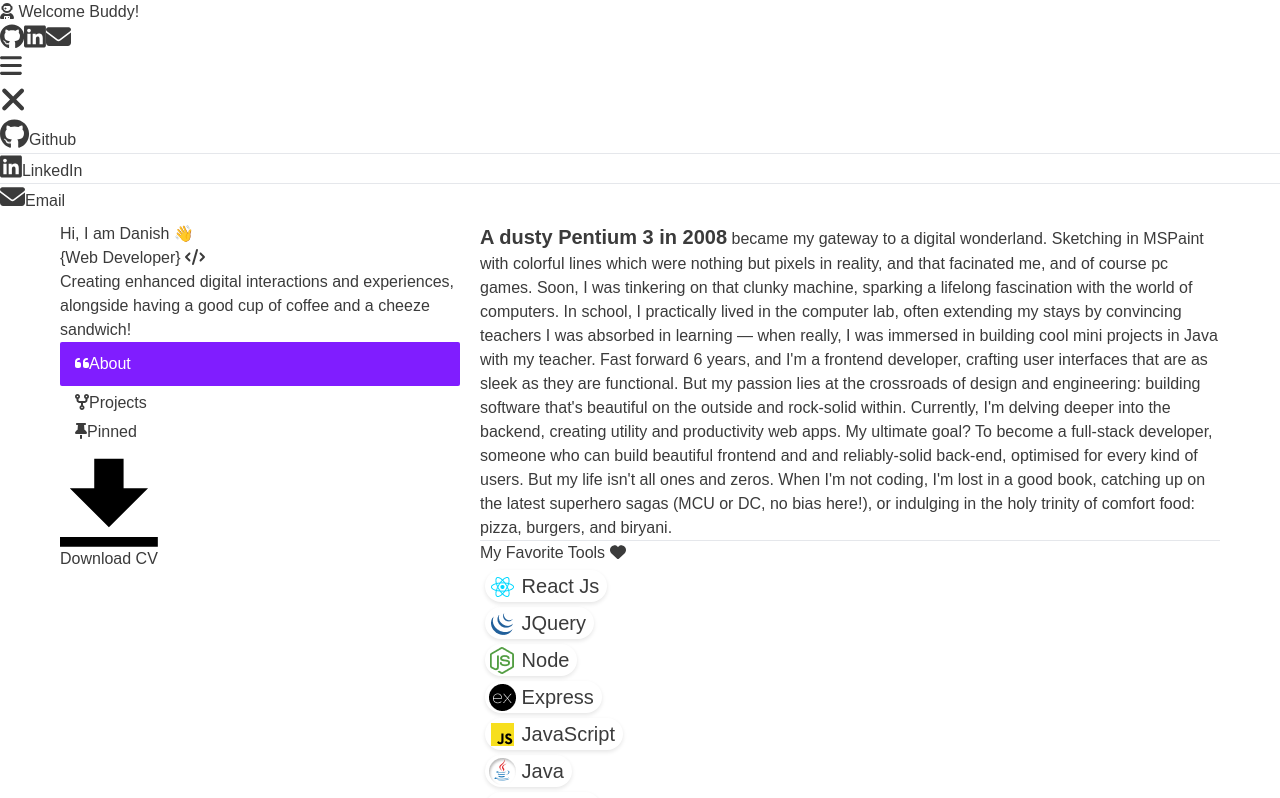
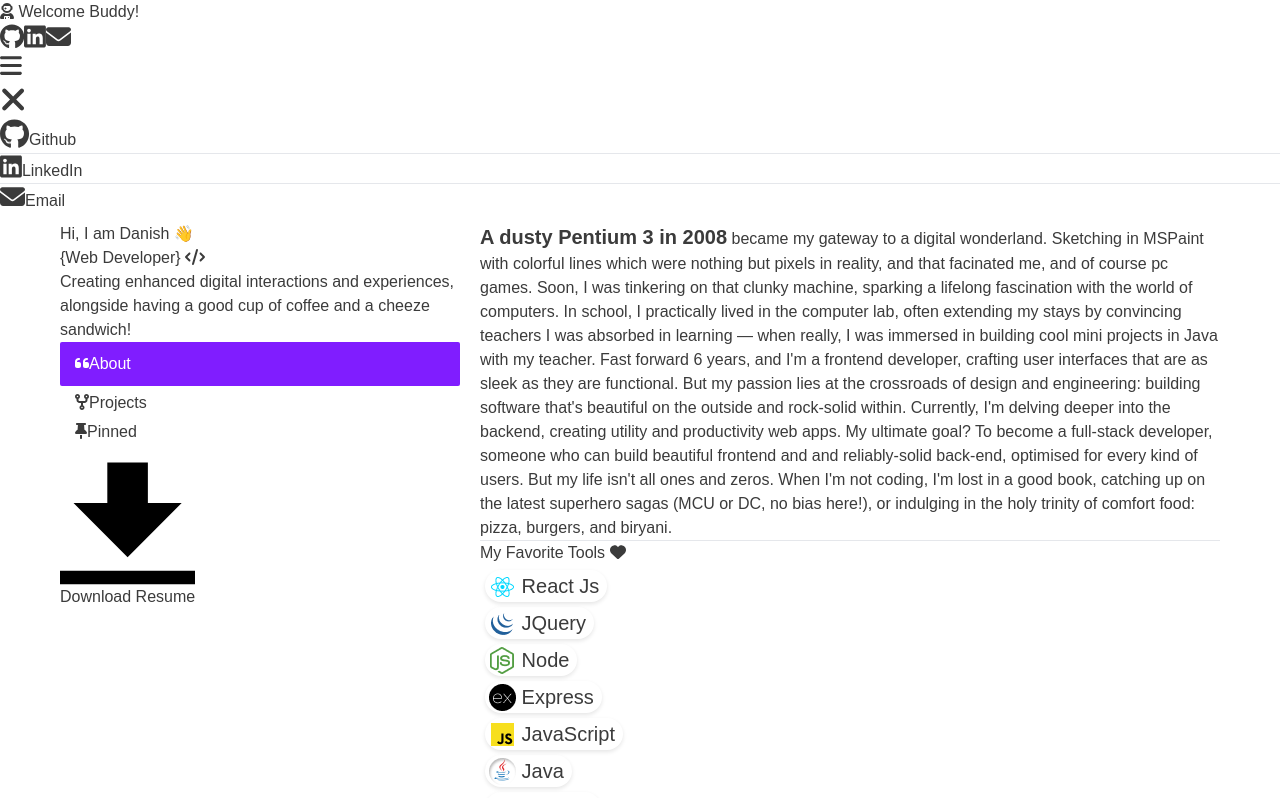
Before and after one commit to danishofcodes/tokensandbraces, a React (Vite) app: page / in a window 1280 px wide. Shown: the top 798 px of the page. Built offline with nearby package versions, Linux system fonts and the light colour scheme; a web font is replaced by a local one.

Commit message:
Update MainSection.jsx

```diff
--- a/src/components/MainSection.jsx
+++ b/src/components/MainSection.jsx
@@ -37,7 +37,7 @@ export default function MainSection({ projects, posts }) {
                     <div className="mt-1" >
                         <a target="_blank" href="https://drive.google.com/file/d/1Rv2VkbFsK8bc8rrYWYOr36jSFam0tpl0/view?usp=drive_link"> <button className="bg-transparent hover:bg-green-500 text-indigo-600 font-semibold hover:text-white py-2 px-4 border border-indigo-600 hover:border-transparent rounded flex ">
                             <svg className="fill-current w-4 h-4 mr-2" xmlns="http://www.w3.org/2000/svg" viewBox="0 0 20 20"><path d="M13 8V2H7v6H2l8 8 8-8h-5zM0 18h20v2H0v-2z" /></svg>
-                            <span>Download CV</span>
+                            <span>Download Resume</span>
                         </button></a>
                     </div>
                 </div>
```
